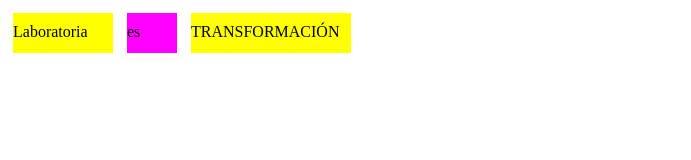
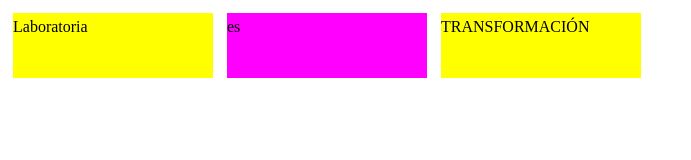
Before and after one commit to NohemiBarrera/display-types, a plain HTML site: page index.html in a window 1280 px wide. Shown: the whole page, without its empty margins (0-691 px from the left). Drawn offline with Linux system fonts and the light colour scheme.

Commit message:
ejercicio 4, inline-block, eliminando una clase, agregando padding-bottom y modificando width y height

```diff
--- a/index.html
+++ b/index.html
@@ -8,7 +8,7 @@
 <body>
 
 
-	<p class="parrafo1">Laboratoria</p>
+	<p class="parrafo">Laboratoria</p>
 	<p>es</p>
 	<p class="parrafo">TRANSFORMACIÓN</p>
 
--- a/style.css
+++ b/style.css
@@ -1,19 +1,15 @@
 p {
 	display: inline-block;
 	background-color: fuchsia;
-	width: 50px;
+	width: 200px;
 	height: 30px;
 	margin: 5px;
-	padding-top: 10px;
-}
-p.parrafo1{
-	background-color: yellow;
-	width: 100px;
-	height: 30px;
+	padding-top: 5px;
+	padding-bottom: 30px;
 }
 
 p.parrafo{
 	background-color: yellow;
-	width: 160px;
+	width: 200px;
 	height: 30px;
 }
```
